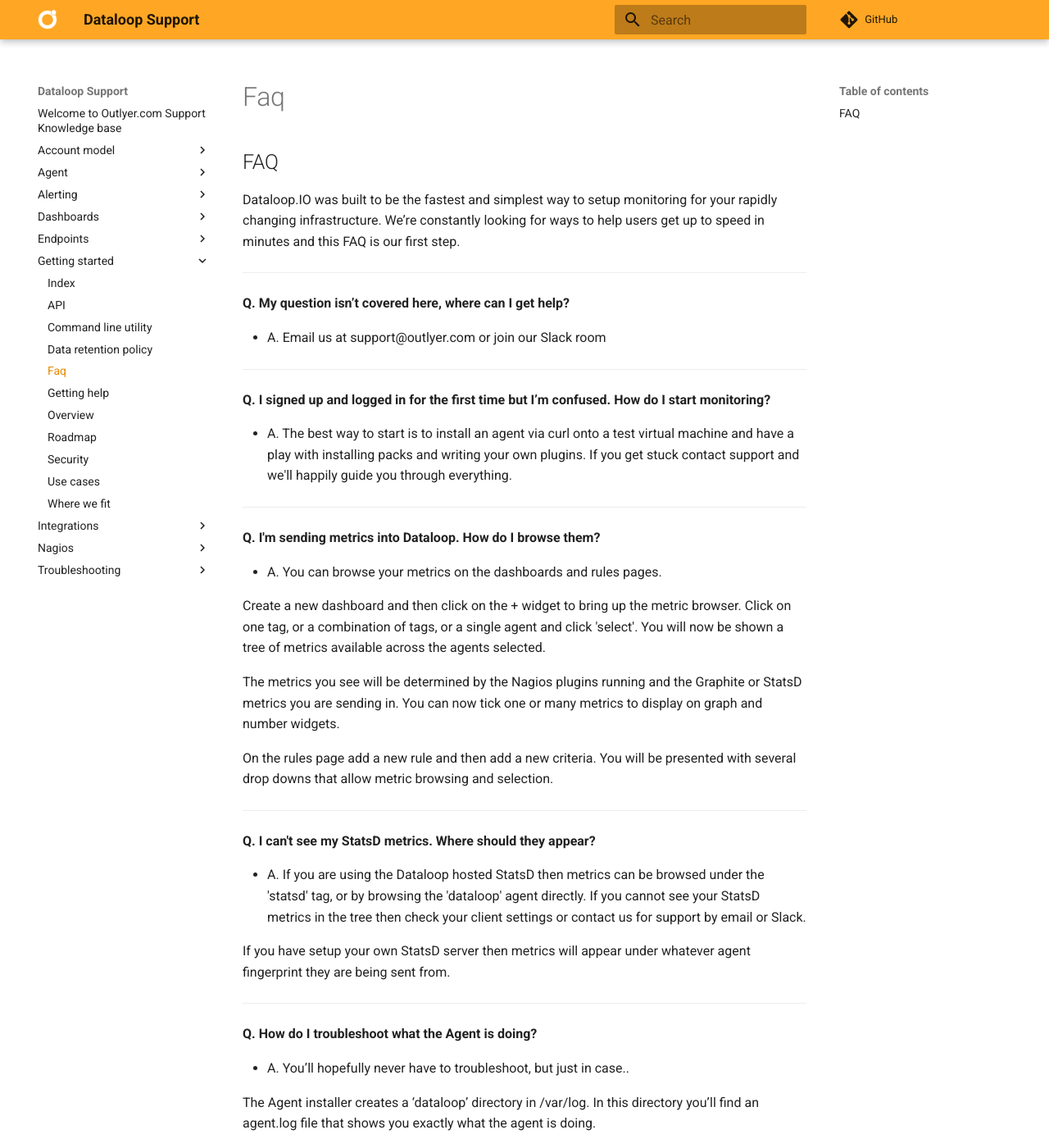
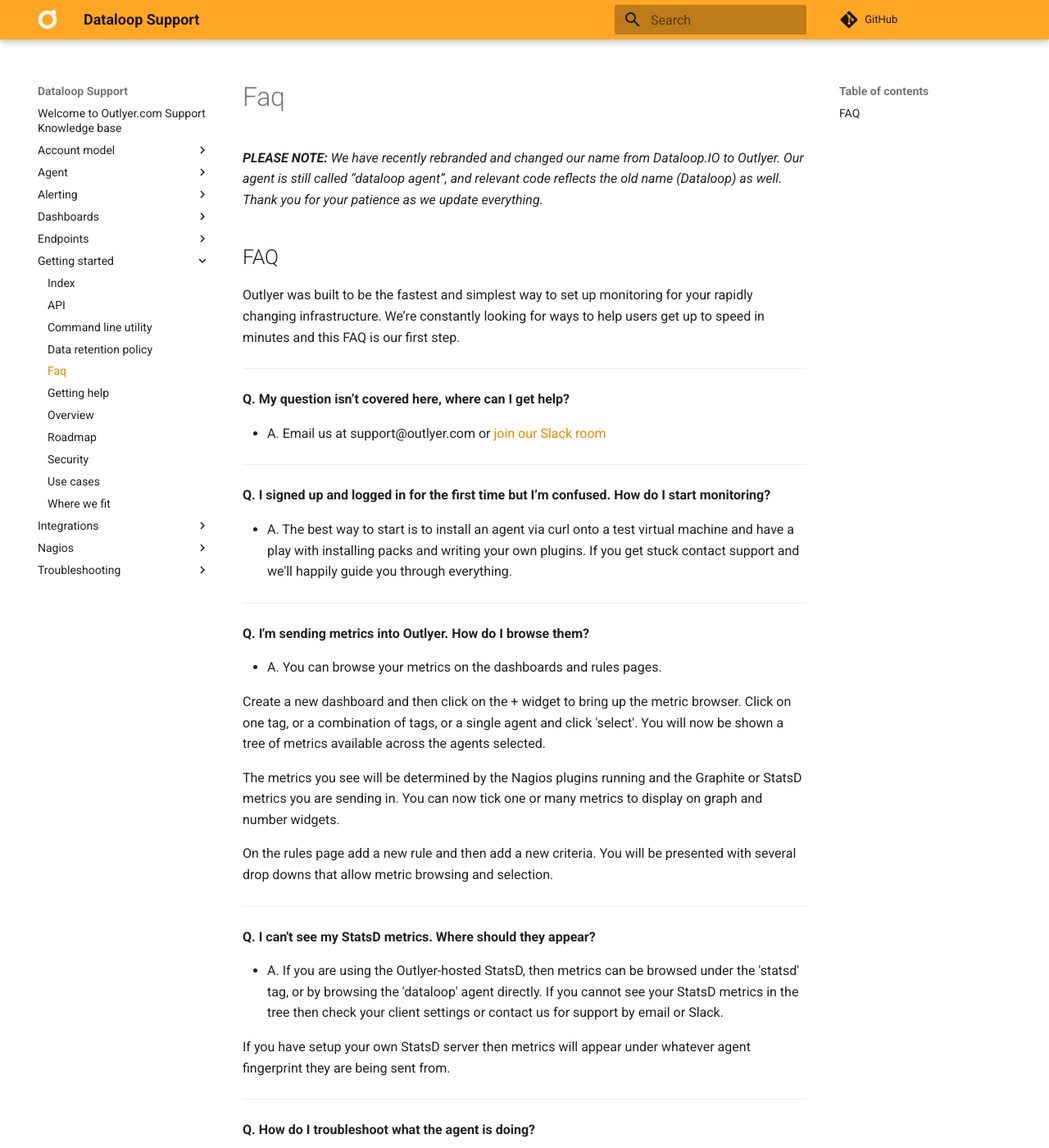
Before and after one commit to dataloop/dataloop-support, an MkDocs documentation site: the page built from docs/getting_started/faq.md, in a window 1280 px wide and 1400 px high. Shown: the whole window at 82% size. Built offline with MkDocs 1.6.1 and Material for MkDocs 9.7.7, drawn with Linux system fonts in a browser that asks for light colours; comment, search, counter and statistics services are not loaded; some of the changed text lies outside the part shown.

Commit message:
replaced some Dataloop + added comment
This needs a review by you Tom.

```diff
--- a/docs/getting_started/faq.md
+++ b/docs/getting_started/faq.md
@@ -1,12 +1,14 @@
+_**PLEASE NOTE:** We have recently rebranded and changed our name from Dataloop.IO to Outlyer. Our agent is still called “dataloop agent”, and relevant code reflects the old name (Dataloop) as well. Thank you for your patience as we update everything._
+
 ## FAQ
 
-Dataloop.IO was built to be the fastest and simplest way to setup monitoring for your rapidly changing infrastructure. We’re constantly looking for ways to help users get up to speed in minutes and this FAQ is our first step.
+Outlyer was built to be the fastest and simplest way to set up monitoring for your rapidly changing infrastructure. We’re constantly looking for ways to help users get up to speed in minutes and this FAQ is our first step.
 
 - - -
 
 **Q. My question isn’t covered here, where can I get help?**
 
-* A. Email us at support@outlyer.com or join our Slack room
+* A. Email us at support@outlyer.com or [join our Slack room](https://slack.outlyer.com/)
 
 - - -
 
@@ -16,7 +18,7 @@
 
 - - -
 
-**Q. I'm sending metrics into Dataloop. How do I browse them?**
+**Q. I'm sending metrics into Outlyer. How do I browse them?**
 
 * A. You can browse your metrics on the dashboards and rules pages.
 
@@ -30,17 +32,17 @@
 
 **Q. I can't see my StatsD metrics. Where should they appear?**
 
-* A. If you are using the Dataloop hosted StatsD then metrics can be browsed under the 'statsd' tag, or by browsing the 'dataloop' agent directly. If you cannot see your StatsD metrics in the tree then check your client settings or contact us for support by email or Slack.
+* A. If you are using the Outlyer-hosted StatsD, then metrics can be browsed under the 'statsd' tag, or by browsing the 'dataloop' agent directly. If you cannot see your StatsD metrics in the tree then check your client settings or contact us for support by email or Slack.
 
 If you have setup your own StatsD server then metrics will appear under whatever agent fingerprint they are being sent from.
 
 - - -
 
-**Q. How do I troubleshoot what the Agent is doing?**
+**Q. How do I troubleshoot what the agent is doing?**
 
 * A. You’ll hopefully never have to troubleshoot, but just in case..
 
-The Agent installer creates a ‘dataloop’ directory in /var/log. In this directory you’ll find an agent.log file that shows you exactly what the agent is doing.
+The agent installer creates a ‘dataloop’ directory in /var/log. In this directory you’ll find an agent.log file that shows you exactly what the agent is doing.
 
 You can increase the logging information by turning on debugging. In the agent.yaml configuration file, set debug to yes:
 
@@ -92,7 +94,7 @@
 
 **Q. Where is your product roadmap?**
 
-* A. We are very customer focused and are constantly iterating the product based on feedback. You can see and vote on which features you would like to see in Dataloop here: https://dataloop.uservoice.com/forums/289987-general/filters/top
+* A. We are very customer focused and are constantly iterating the product based on feedback. You can see and vote on which features you would like to see in Outlyer (formerly Dataloop.IO - thanks for your patience while we are rebranding) [here](https://dataloop.uservoice.com/forums/289987-general/filters/top)
 
 - - -
 
```
Also changed, not shown: other parts of docs/getting_started/faq.md (+1 -1 lines).
